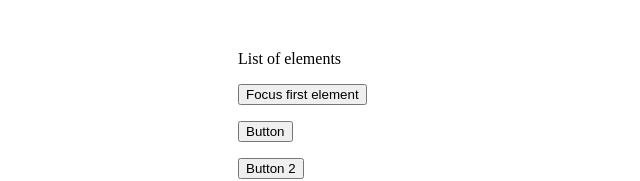
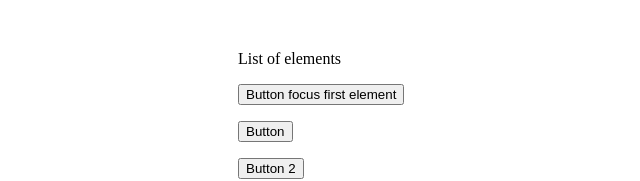
Before and after one commit to AlexeyMakonin/alexeymakonin.github.io, a plain HTML site: page index.html in a window 1280 px wide. Shown: the top 181 px of the page, without its empty margins (302-942 px from the left). Drawn offline with Linux system fonts and the light colour scheme.

Commit message:
Changed name of the first button

```diff
--- a/index.html
+++ b/index.html
@@ -18,7 +18,7 @@
     			<p >List of elements</p>
     		</div>
     		<p>
-    			<button onclick="moveFocusOnTheFirstElement()">Focus first element</button>
+    			<button onclick="moveFocusOnTheFirstElement()">Button focus first element</button>
     		</p>
     		<p>
     			<button>Button</button>
```
